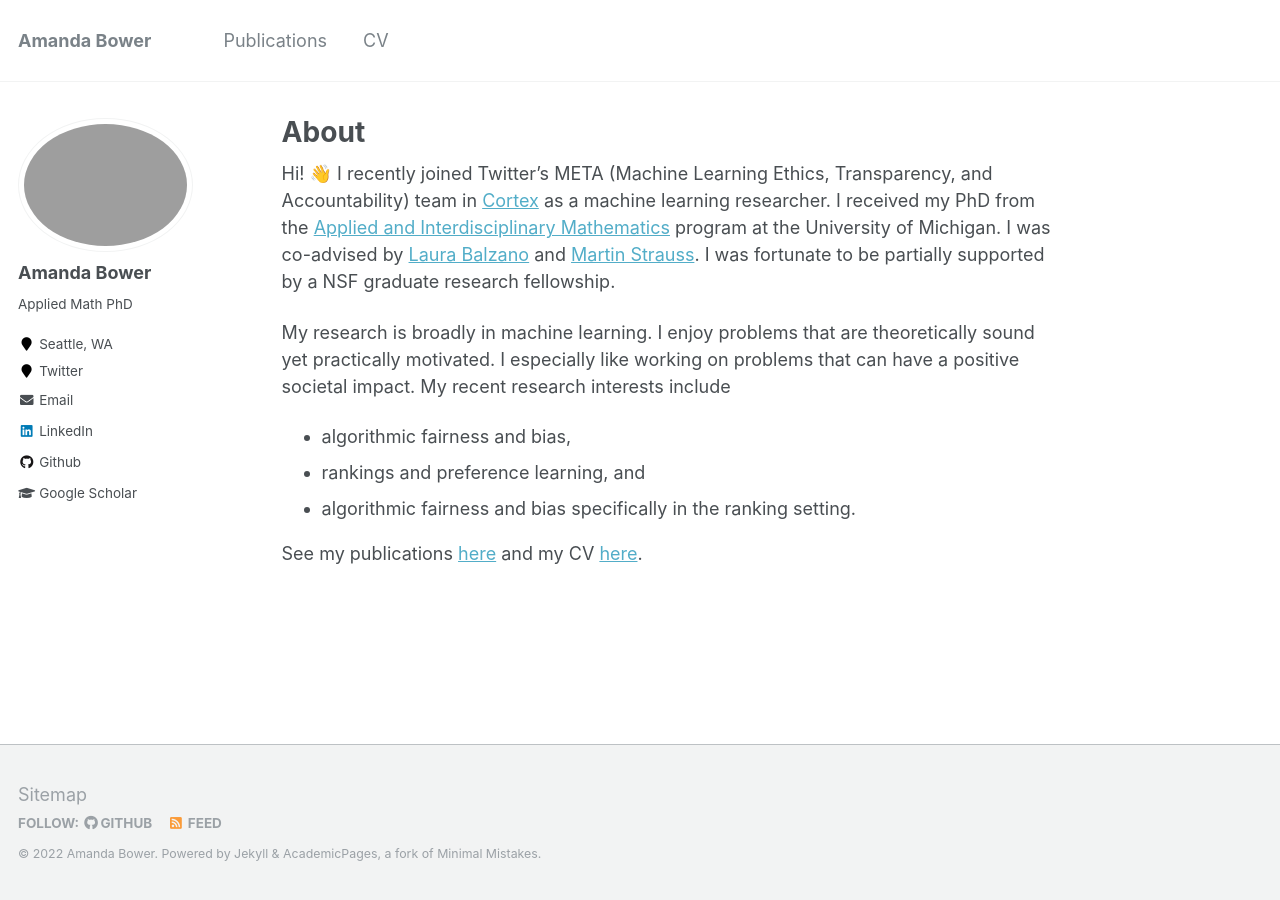
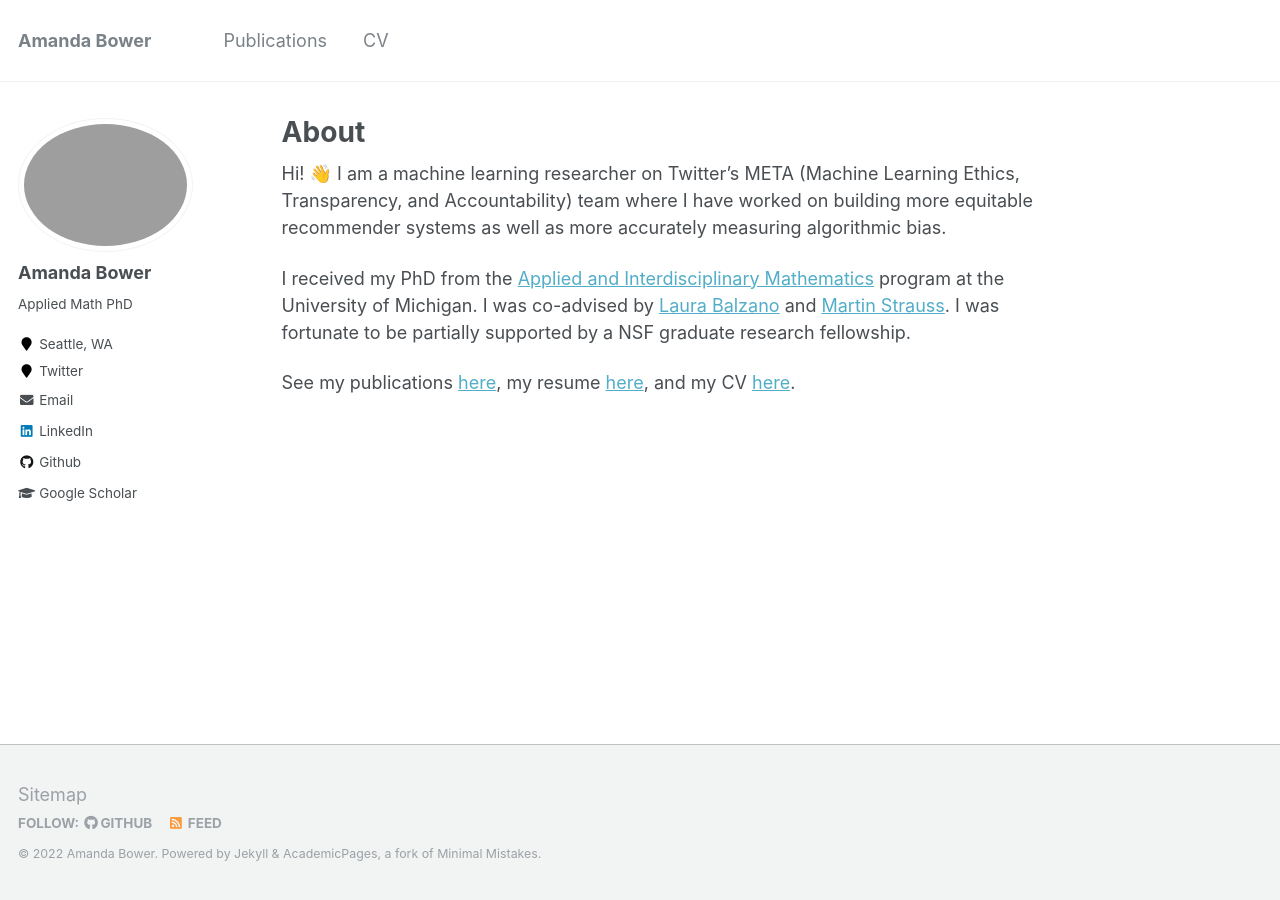
Before and after one commit to Amandarg/amandarg.github.io, a Jekyll site: the page built from _pages/about.md, in a window 1280 px wide. Built offline with Jekyll 4.4.1, drawn with Linux system fonts in a browser that asks for light colours.

Commit message:
Update about.md

```diff
--- a/_pages/about.md
+++ b/_pages/about.md
@@ -8,13 +8,15 @@ redirect_from:
   - /about.html
 ---
 
-Hi! 👋 I recently joined Twitter's META (Machine Learning Ethics, Transparency, and Accountability) team in [Cortex](https://cortex.twitter.com) as a machine learning researcher. I received my PhD from the [Applied and Interdisciplinary Mathematics](https://lsa.umich.edu/math/graduates/GraduateStudentHandbook/ph-d-programs/applied-and-interdisciplinary-mathematics--aim-.html) program at the University of Michigan. I was co-advised by [Laura Balzano](http://web.eecs.umich.edu/~girasole/) and [Martin Strauss](http://web.eecs.umich.edu/~martinjs/). I was fortunate to be partially supported by a NSF graduate research fellowship.
+Hi! 👋 I am a machine learning researcher on Twitter's META (Machine Learning Ethics, Transparency, and Accountability) team where I have worked on building more equitable recommender systems as well as more accurately measuring algorithmic bias.
 
-My research is broadly in machine learning. I enjoy problems that are theoretically sound yet practically motivated. I especially like working on problems that can have a positive societal impact. My recent research interests include
+I received my PhD from the [Applied and Interdisciplinary Mathematics](https://lsa.umich.edu/math/graduates/GraduateStudentHandbook/ph-d-programs/applied-and-interdisciplinary-mathematics--aim-.html) program at the University of Michigan. I was co-advised by [Laura Balzano](http://web.eecs.umich.edu/~girasole/) and [Martin Strauss](http://web.eecs.umich.edu/~martinjs/). I was fortunate to be partially supported by a NSF graduate research fellowship.
+
+<!-- My research is broadly in machine learning. I enjoy problems that are theoretically sound yet practically motivated. I especially like working on problems that can have a positive societal impact. My recent research interests include
 
 * algorithmic fairness and bias,
 * rankings and preference learning, and
 * algorithmic fairness and bias specifically in the ranking setting.
+ -->
 
-
-See my publications [here](https://amandarg.github.io/publications/) and my CV [here](../files/Amanda_Bower_CV.pdf).
+See my publications [here](https://amandarg.github.io/publications/), my resume [here](https://drive.google.com/file/d/1CKGwvn1teIcRUjmQbFjpWfXA8jSmbrY4/view), and my CV [here](../files/Amanda_Bower_CV.pdf).
```
